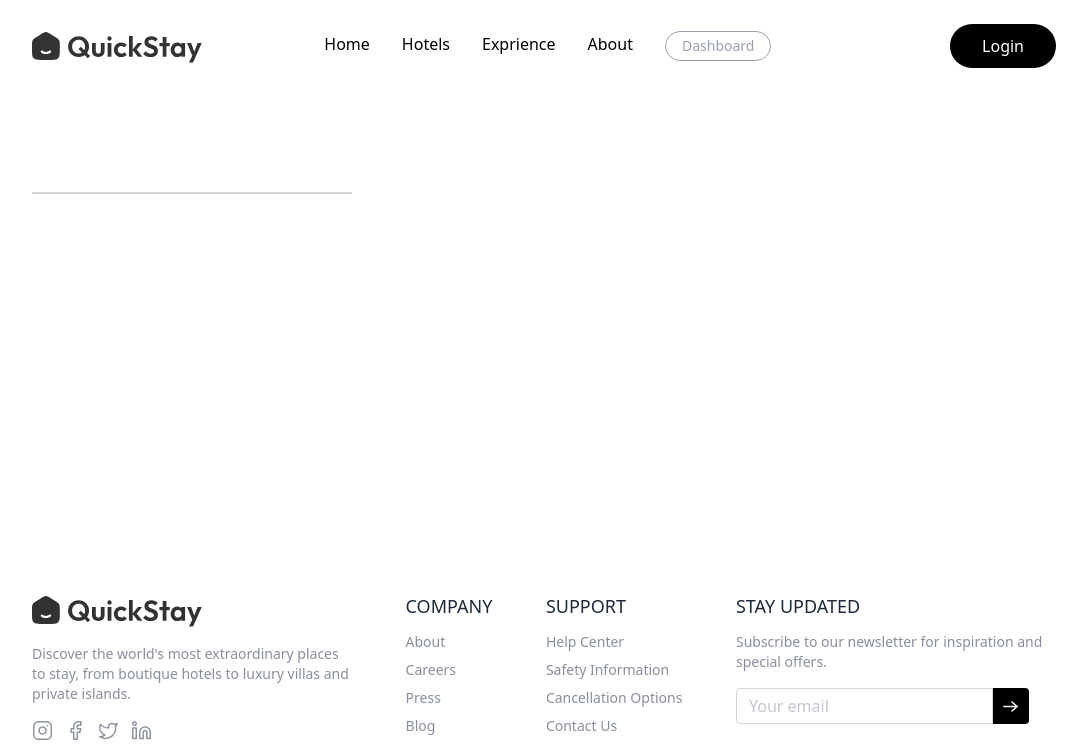
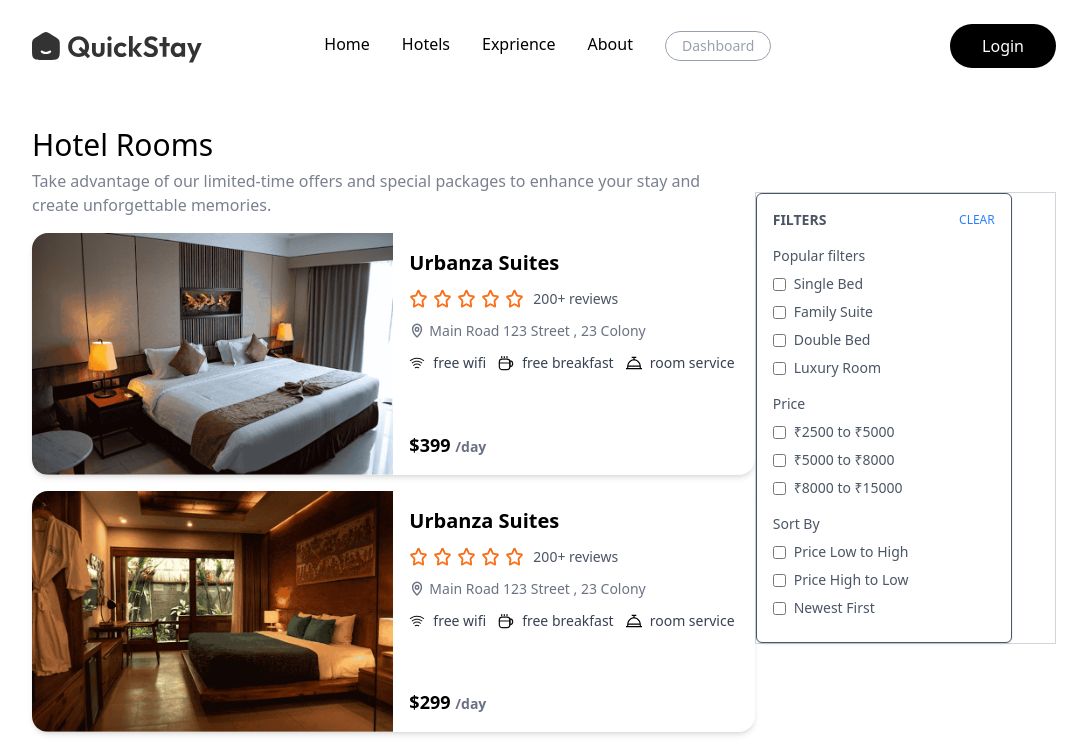
Before and after one commit to sankar636/Hotel-Booking, a React (Vite) app in the folder client/: page /rooms in a window 1280 px wide. Shown: the top 746 px of the page, without its empty margins (96-1183 px from the left). Built offline with nearby package versions, Linux system fonts and the light colour scheme.

Commit message:
Add FilterSidebar and HotelRoomCard components; refactor Testimonials to use StarIcon

```diff
--- /dev/null
+++ b/client/src/components/FilterSideBar.jsx
@@ -0,0 +1,92 @@
+import React, { useState } from 'react';
+
+const FilterSidebar = () => {
+    const [filters, setFilters] = useState({
+        bedTypes: [],
+        priceRanges: [],
+        sortBy: '',
+    });
+
+    const bedOptions = ['Single Bed', 'Family Suite', 'Double Bed', 'Luxury Room'];
+    const priceOptions = ['₹2500 to ₹5000', '₹5000 to ₹8000', '₹8000 to ₹15000'];
+    const sortOptions = ['Price Low to High', 'Price High to Low', 'Newest First'];
+
+    const handleCheckboxChange = (section, value) => {
+        setFilters((prev) => {
+            const currentValues = prev[section];
+            return {
+                ...prev,
+                [section]: currentValues.includes(value)
+                    ? currentValues.filter((item) => item !== value)
+                    : [...currentValues, value],
+            };
+        });
+    };
+
+    const handleSortChange = (value) => {
+        setFilters((prev) => ({
+            ...prev,
+            sortBy: prev.sortBy === value ? '' : value,
+        }));
+    };
+
+    const clearFilters = () => {
+        setFilters({
+            bedTypes: [],
+            priceRanges: [],
+            sortBy: '',
+        });
+    };
+
+    return (
+        <div className="border p-4 w-64 rounded-md bg-white shadow-sm">
+            <div className="flex justify-between items-center mb-4">
+                <h2 className="font-semibold text-sm">FILTERS</h2>
+                <button onClick={clearFilters} className="text-xs text-blue-500 hover:underline">
+                    CLEAR
+                </button>
+            </div>
+            <div className="mb-4">
+                <h3 className="text-sm font-medium mb-2">Popular filters</h3>
+                {bedOptions.map((option) => (
+                    <div key={option} className="flex items-center gap-2 mb-2">
+                        <input
+                            type="checkbox"
+                            checked={filters.bedTypes.includes(option)}
+                            onChange={() => handleCheckboxChange('bedTypes', option)}
+                        />
+                        <label className="text-sm">{option}</label>
+                    </div>
+                ))}
+            </div>
+            <div className="mb-4">
+                <h3 className="text-sm font-medium mb-2">Price</h3>
+                {priceOptions.map((option) => (
+                    <div key={option} className="flex items-center gap-2 mb-2">
+                        <input
+                            type="checkbox"
+                            checked={filters.priceRanges.includes(option)}
+                            onChange={() => handleCheckboxChange('priceRanges', option)}
+                        />
+                        <label className="text-sm">{option}</label>
+                    </div>
+                ))}
+            </div>
+            <div>
+                <h3 className="text-sm font-medium mb-2">Sort By</h3>
+                {sortOptions.map((option) => (
+                    <div key={option} className="flex items-center gap-2 mb-2">
+                        <input
+                            type="checkbox"
+                            checked={filters.sortBy === option}
+                            onChange={() => handleSortChange(option)}
+                        />
+                        <label className="text-sm">{option}</label>
+                    </div>
+                ))}
+            </div>
+        </div>
+    );
+};
+
+export default FilterSidebar;
--- /dev/null
+++ b/client/src/components/HotelRoomCard.jsx
@@ -0,0 +1,64 @@
+import React from 'react';
+import { assets, testimonials } from '../assets/assets.js';
+import StarIcon from './StarIcon.jsx';
+
+const HotelRoomCard = ({ room }) => {
+    return (
+        <div className="flex flex-col md:flex-row max-w-3xl rounded-2xl shadow-md overflow-hidden bg-white my-4 w-full">
+            {/* Room Image */}
+            <img
+                src={room.images[0]}
+                alt="Room Image"
+                className="w-full md:w-1/2 h-60 md:h-auto object-cover"
+            />
+
+            {/* Details Section */}
+            <div className="p-4 w-full md:w-1/2 flex flex-col justify-between">
+                {/* Location and Title */}
+                <div>
+                    <p className="text-sm text-gray-500">{room.hotel.location}</p>
+                    <h2 className="text-xl font-semibold">{room.hotel.name}</h2>
+
+                    {/* Stars and Reviews */}
+                    <div className="flex items-center gap-2 my-3">
+                        <div className="flex items-center gap-1">
+                            {Array(5).fill(0).map((_, index) => (
+                                <StarIcon key={index} filled={testimonials.rating > index} />
+                            ))}
+                        </div>
+                        <p className="text-sm text-gray-600">200+ reviews</p>
+                    </div>
+
+                    {/* Address */}
+                    <div className="flex items-center gap-1 text-sm text-gray-500 mb-3">
+                        <img src={assets.locationIcon} alt="Location" className="w-4 h-4" />
+                        <p className="truncate">{room.hotel.address}</p>
+                    </div>
+
+                    {/* Facilities */}
+                    <div className="flex flex-wrap gap-3 mt-2">
+                        <div className="flex items-center gap-2">
+                            <img src={assets.freeWifiIcon} alt="WiFi" className="w-4 h-4" />
+                            <label className="text-sm text-gray-700">free wifi</label>
+                        </div>
+                        <div className="flex items-center gap-2">
+                            <img src={assets.freeBreakfastIcon} alt="Breakfast" className="w-4 h-4" />
+                            <label className="text-sm text-gray-700">free breakfast</label>
+                        </div>
+                        <div className="flex items-center gap-2">
+                            <img src={assets.roomServiceIcon} alt="Room Service" className="w-4 h-4" />
+                            <label className="text-sm text-gray-700">room service</label>
+                        </div>
+                    </div>
+                </div>
+
+                {/* Price */}
+                <p className="text-lg font-semibold mt-4 md:mt-6">
+                    ${room.pricePerNight} <span className="text-sm text-gray-500">/day</span>
+                </p>
+            </div>
+        </div>
+    );
+};
+
+export default HotelRoomCard;
--- /dev/null
+++ b/client/src/components/StarIcon.jsx
@@ -0,0 +1,16 @@
+import React from 'react'
+import { assets } from '../assets/assets.js'
+const StarIcon = ({ filled }) => {
+
+    return (
+        <div>
+            <img
+                src={filled ? assets.starIconFilled : assets.starIconOutlined}
+                alt="star"
+                className="w-5 h-5"
+            />
+        </div>
+    )
+}
+
+export default StarIcon
--- a/client/src/components/Testimonials.jsx
+++ b/client/src/components/Testimonials.jsx
@@ -1,13 +1,8 @@
 import React from "react";
 import Title from "./Title";
 import { testimonials } from "../assets/assets";
+import StarIcon from "./StarIcon.jsx";
 const Testimonials = () => {
-
-    const Star = ({ filled }) => (
-        <svg className="w-4 h-4 text-yellow-400" fill={filled ? "currentColor" : "none"} stroke="currentColor" strokeWidth="1.5" viewBox="0 0 24 24" >
-            <path strokeLinecap="round" strokeLinejoin="round" d="M12 17.25l-6.16 3.73 1.64-7.03L2.5 9.77l7.19-.61L12 2.5l2.31 6.66 7.19.61-5 4.18 1.64 7.03z" />
-        </svg>
-    ); // this is the rating of starts as per the user
 
     return (
         <div className="flex flex-col items-center px-6 md:px-16 lg:px-24 bg-[#F5F7FF] pt-20 pb-30">
@@ -24,7 +19,7 @@ const Testimonials = () => {
                         </div>
                         <div className="flex items-center gap-1 mt-4">
                             {Array(5).fill(0).map((_, index) => (
-                                <Star key={index} filled={testimonial.rating > index} />
+                                <StarIcon key={index} filled={testimonial.rating > index} />
                             ))}
                         </div>
                         <p className="text-gray-500 max-w-90 mt-4">"{testimonial.review}"</p>
--- a/client/src/pages/AllRooms.jsx
+++ b/client/src/pages/AllRooms.jsx
@@ -1,15 +1,24 @@
 import React from 'react'
+import { roomsDummyData } from '../assets/assets.js'
+import HotelRoomCard from '../components/HotelRoomCard.jsx'
+import FilterSidebar from '../components/FilterSideBar.jsx'
 
 const Allrooms = () => {
   return (
-    <div className='flex flex-col-reverse lg: flew-row items-start justify-between pt-24 md:pt-32 px-4 md:px-14 lg:px-24 xl:px-32'>
-      {/* All Hotel Left side */}
+    <div className='flex flex-col-reverse lg:flex-row items-start justify-between pt-24 md:pt-32 px-4 md:px-14 lg:px-24 xl:px-32'>
+
       <div>
-
+        <div className='flex flex-col items-start text-left'>
+          <h1 className='text-4xl md:text-[30px]'>Hotel Rooms</h1>
+          <p className='text-sm md:text-base mt-2 max-w-174 text-gray-500/90'>Take advantage of our limited-time offers and special packages to enhance your stay and create unforgettable memories.</p>
+        </div>
+        {roomsDummyData.slice(0,4).map((room,index) => (
+            <HotelRoomCard room={room} index={index} key={room._id}/>
+        ))}
       </div>
       {/* Filter Side */}
       <div className='bg-white w-80 border border-gray-300 text-gray-600 max-lg:mb-8 min-lg:mt-16'>
-
+        <FilterSidebar/>
       </div>
     </div>
   )
```
